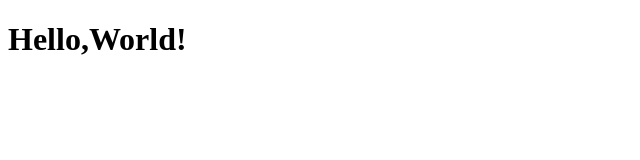
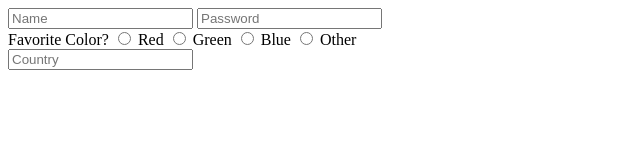
Before and after one commit to jdruiz92/lecture1, a plain HTML site: page index.html in a window 1280 px wide. Shown: the whole page, without its empty margins (0-640 px from the left). Drawn offline with Linux system fonts and the light colour scheme.

Commit message:
added new files

```diff
--- a/index.html
+++ b/index.html
@@ -7,7 +7,37 @@
   <style>
   </style>
     <body>
-      <h1>Hello,World!</h1>
+      <form>
+        <div>
+            <input name="name" type="text" placeholder="Name">
+            <input name="password" type="password" placeholder="Password">
+        </div>
+
+        <div>
+            Favorite Color?
+            <input name="color" type="radio" value="red"> Red
+            <input name="color" type="radio" value="green"> Green
+            <input name="color" type="radio" value="blue"> Blue
+            <input name="color" type="radio" value="other"> Other
+        </div>
+
+        <div>
+          <input name="country" list="countries" placeholder="Country">
+          <datalist id="countries">
+              <option value="Afghanistan">
+              <option value="Albania">
+              <option value="Algeria">
+              <option value="Colombia">
+
+
+          </datalist>
+
+        </div>
+
+
+      </form>
+
+
     </body>
 
 </html>
```
